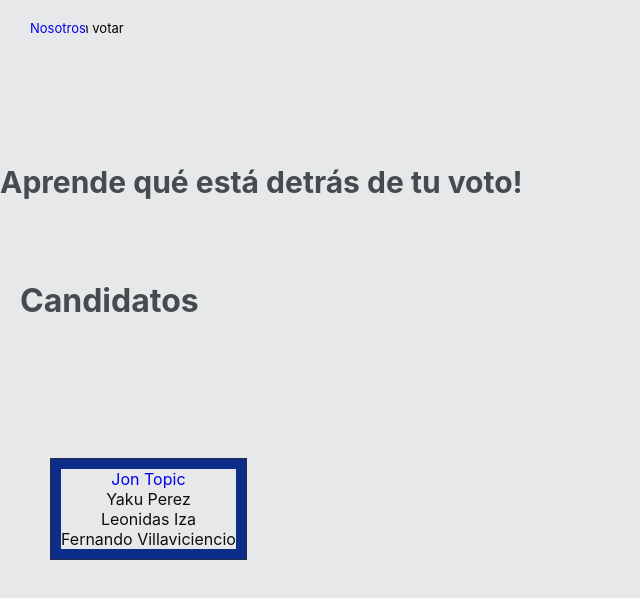
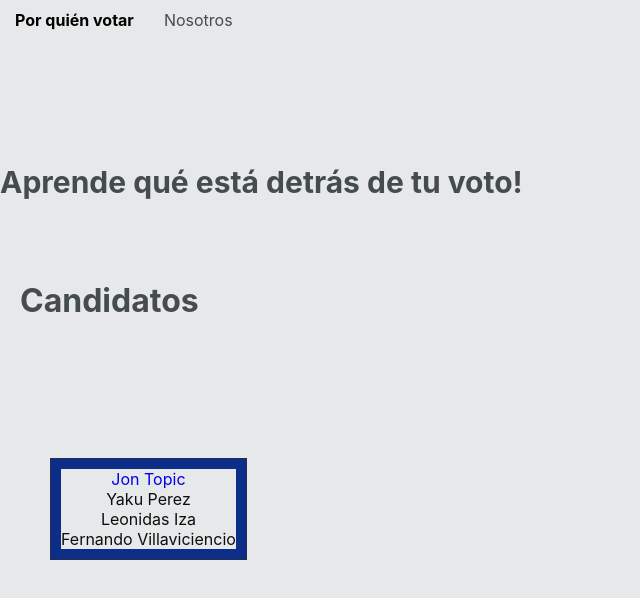
Before and after one commit to Moncayo1329/porquienvotar, a React (Create React App) app: page / in a window 1280 px wide. Shown: the top 598 px of the page, without its empty margins (0-640 px from the left). Built offline with nearby package versions, Linux system fonts and the light colour scheme.

Commit message:
add menu

```diff
--- a/src/App.css
+++ b/src/App.css
@@ -31,13 +31,24 @@
 }
 
 
-.menu li a{
-  font-size: 13px;
-  position: absolute;
-  left: 10px;
-  margin: 20px;
+.menu-horizontal {
+  list-style: none;
+  margin: 0;
+  padding: 0;
+}
 
+.menu-horizontal li {
+  display: inline-block;
 }
+
+.menu-horizontal li a {
+  display: block;
+  padding: 10px 15px;
+  text-decoration: none;
+  color: #444C4E;
+}
+
+
 
 
 h1 {
@@ -46,3 +57,10 @@ h1 {
   left: 20px;
   color: #444C4E;
 }
+
+.black-word {
+  color: black;
+  font-size: larger;
+
+
+}
--- a/src/App.js
+++ b/src/App.js
@@ -5,16 +5,18 @@ function App() {
   return (
     <div>
       <header>
-        <div className="menu">
-          <ul>
-            <li>
-              <a>Por quién votar</a>
-            </li>
-            <li>
-              <a href="#">Nosotros</a>
-            </li>
-          </ul>
+
+        <div>
+        <ul className="menu-horizontal">
+
+          <li>
+              <a><span style={{ color: 'black' }}><h4>Por quién votar</h4></span></a></li>
+              <li> <a href="#">Nosotros</a></li>
+              </ul>
         </div>
+
+
+
         </header>
 
 
```
